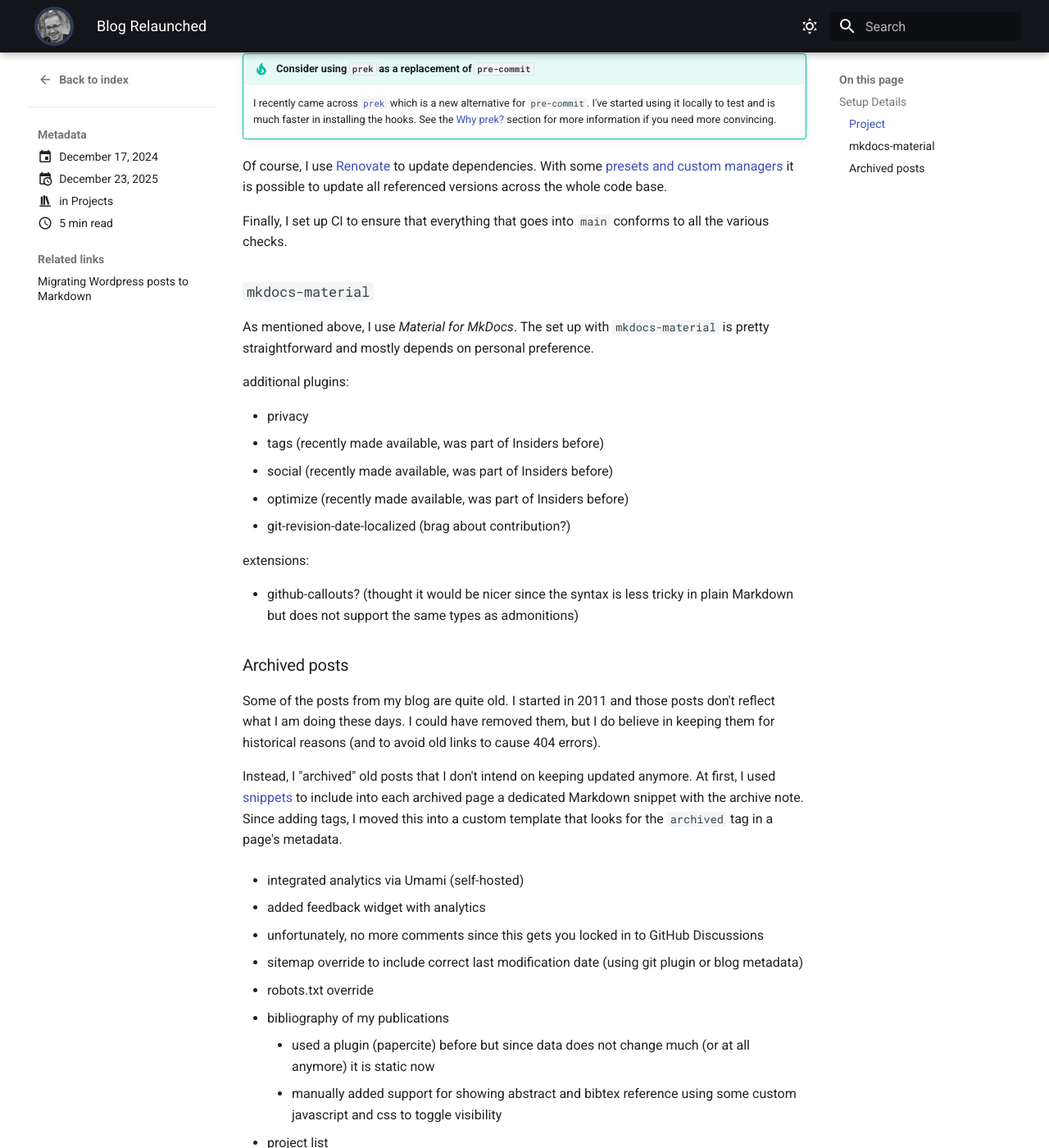
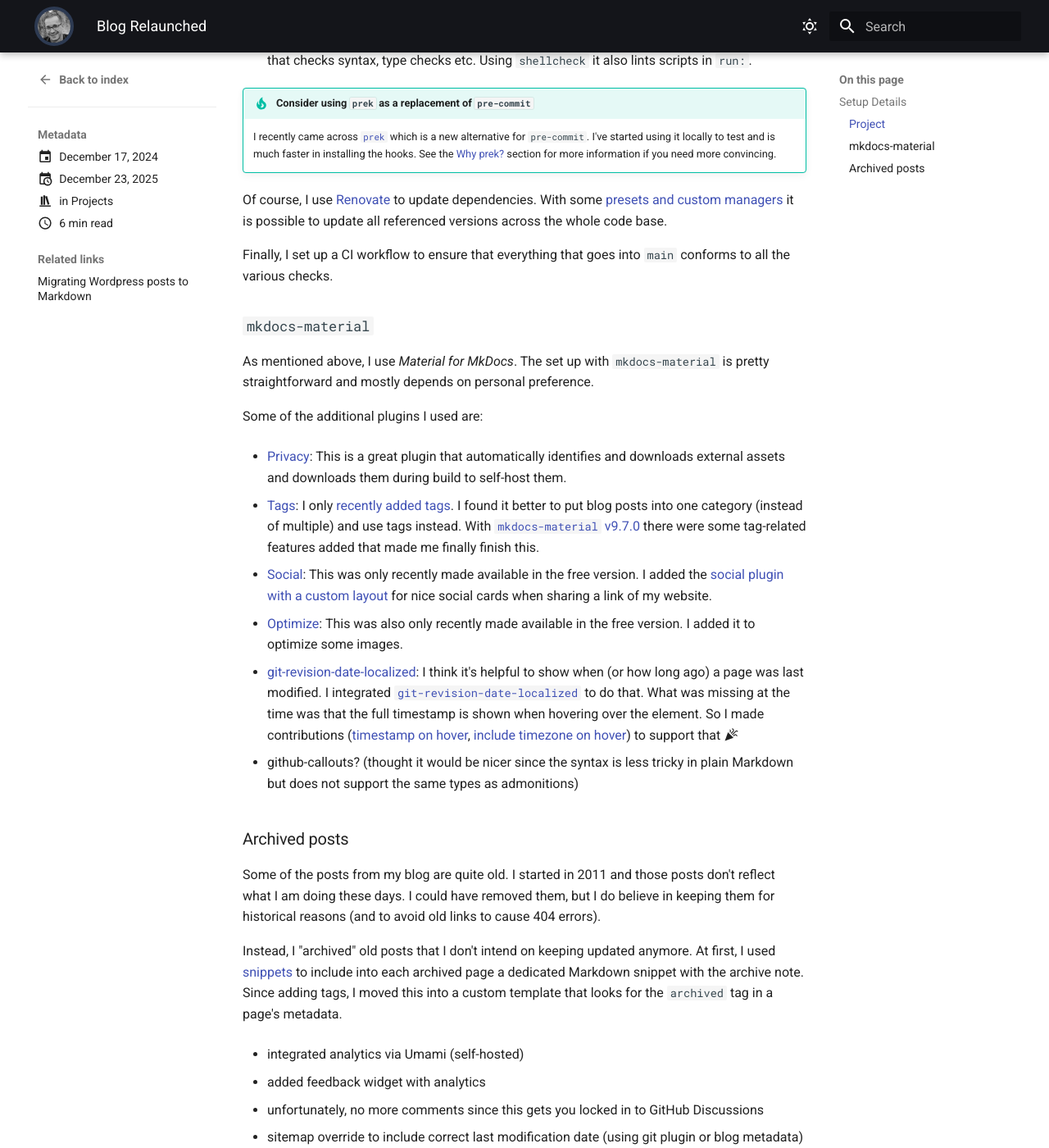
Before and after one commit to mschoettle/website, an MkDocs documentation site: the page built from docs/blog/posts/2024/blog-relaunched.md, in a window 1280 px wide and 1400 px high, scrolled down 1519 px. Shown: the whole window at 82% size. Built offline with MkDocs 1.6.1 and Material for MkDocs 9.7.7, drawn with Linux system fonts in a browser that asks for light colours; emoji names are drawn with the system emoji font; plug-ins that fetch from the network failed and are left out; some of the changed text lies outside the part shown.

Commit message:
more content

```diff
--- a/docs/blog/posts/2024/blog-relaunched.md
+++ b/docs/blog/posts/2024/blog-relaunched.md
@@ -55,6 +55,8 @@ Keep reading if you are interested in the details of how it is set up.
 
 In a follow-up post I wrote about the process of [migrating Wordpress posts to Markdown](../2025/migrate-wordpress-posts-markdown.md).
 
+One of the decisions I made is that I will make the repository behind this website public.
+
 ### Project
 
 This is the first project where I used [`uv`](https://docs.astral.sh/uv/) from the start and it's been great.
@@ -78,22 +80,24 @@ The project also uses [pre-commit](https://pre-commit.com/) with the following c
 Of course, I use [Renovate](https://docs.renovatebot.com) to update dependencies.
 With some [presets and custom managers](https://github.com/mschoettle/website/blob/main/renovate.json5) it is possible to update all referenced versions across the whole code base.
 
-Finally, I set up CI to ensure that everything that goes into `main` conforms to all the various checks.
+Finally, I set up a CI workflow to ensure that everything that goes into `main` conforms to all the various checks.
 
 ### `mkdocs-material`
 
 As mentioned above, I use _Material for MkDocs_.
 The set up with `mkdocs-material` is pretty straightforward and mostly depends on personal preference.
 
-additional plugins:
+Some of the additional plugins I used are:
 
-- privacy
-- tags (recently made available, was part of Insiders before)
-- social (recently made available, was part of Insiders before)
-- optimize (recently made available, was part of Insiders before)
-- git-revision-date-localized (brag about contribution?)
+- [Privacy](https://squidfunk.github.io/mkdocs-material/plugins/privacy/): This is a great plugin that automatically identifies and downloads external assets and downloads them during build to self-host them.
 
-extensions:
+- [Tags](https://squidfunk.github.io/mkdocs-material/plugins/tags/): I only [recently added tags](https://github.com/mschoettle/website/pull/39). I found it better to put blog posts into one category (instead of multiple) and use tags instead. With [`mkdocs-material` v9.7.0](https://github.com/squidfunk/mkdocs-material/releases/tag/9.7.0) there were some tag-related features added that made me finally finish this.
+
+- [Social](https://squidfunk.github.io/mkdocs-material/plugins/social/): This was only recently made available in the free version. I added the [social plugin with a custom layout](https://github.com/mschoettle/website/pull/172) for nice social cards when sharing a link of my website.
+
+- [Optimize](https://squidfunk.github.io/mkdocs-material/plugins/optimize/): This was also only recently made available in the free version. I added it to optimize some images.
+
+- [git-revision-date-localized](https://squidfunk.github.io/mkdocs-material/setup/adding-a-git-repository/#document-dates): I think it's helpful to show when (or how long ago) a page was last modified. I integrated [`git-revision-date-localized`](https://github.com/timvink/mkdocs-git-revision-date-localized-plugin) to do that. What was missing at the time was that the full timestamp is shown when hovering over the element. So I made contributions ([timestamp on hover](https://github.com/timvink/mkdocs-git-revision-date-localized-plugin/pull/152), [include timezone on hover](https://github.com/timvink/mkdocs-git-revision-date-localized-plugin/pull/175)) to support that :material-party-popper:
 
 - github-callouts? (thought it would be nicer since the syntax is less tricky in plain Markdown but does not support the same types as admonitions)
 
```
